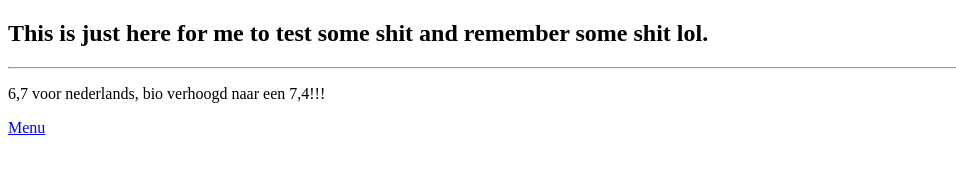
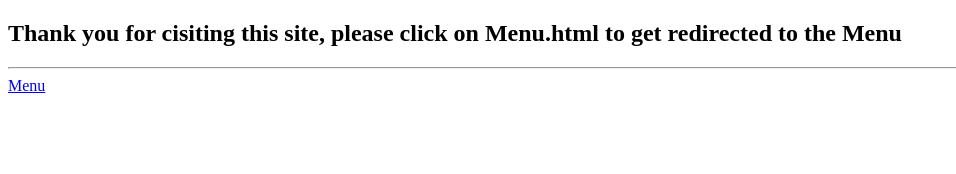
Before and after one commit to JenteVM/TwJs, a plain HTML site: page index.html in a window 1280 px wide. Shown: the whole page, without its empty margins (0-956 px from the left). Drawn offline with Linux system fonts and the light colour scheme.

Commit message:
changed index

```diff
--- a/index.html
+++ b/index.html
@@ -1,7 +1,6 @@
 <!DOCTYPE html>
 <html>
-<h2>This is just here for me to test some shit and remember some shit lol.</h2>
+<h2>Thank you for cisiting this site, please click on Menu.html to get redirected to the Menu</h2>
 <hr>
-<p>6,7 voor nederlands, bio verhoogd naar een 7,4!!!</p>
 <a href="Menu.html">Menu</a>
 </html>
```
